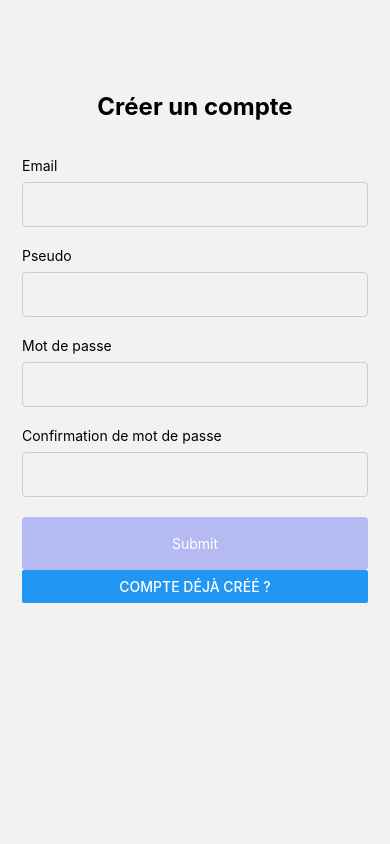
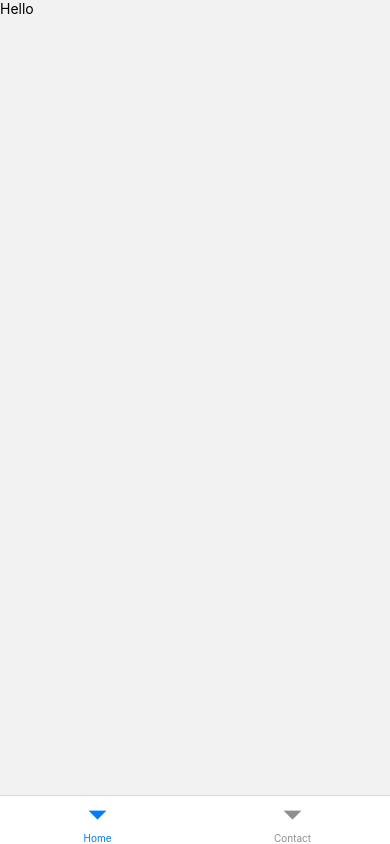
Before and after one commit to TallKAway/app-talkAway, a React Native app: screen /Home in a window 390 px wide. Built offline with nearby package versions, Linux system fonts and the light colour scheme.

Commit message:
feat: bottom tab navigation if user is sign in

```diff
--- a/App.tsx
+++ b/App.tsx
@@ -2,15 +2,34 @@ import { StatusBar } from 'expo-status-bar';
 import { SafeAreaView, StyleSheet, Text, View } from 'react-native';
 import { SignUpScreen } from './src/pages/AuthenticatePage/SignUpScreen';
 import { LogInScreen } from './src/pages/AuthenticatePage/LogInScreen';
-import { ScreenStackNavigatorParamList } from './src/domains/Navigation';
+import { DiscussionPage } from './src/pages/DiscussionPage/DiscussionPage';
+import { ContactPage } from './src/pages/ContactPage/ContactPage';
+import {
+    ScreenStackNavigatorParamList,
+    ScreenStackBottomNavigatorParamList,
+} from './src/domains/Navigation';
 import { NavigationContainer } from '@react-navigation/native';
 import { createNativeStackNavigator } from '@react-navigation/native-stack';
+import { createBottomTabNavigator } from '@react-navigation/bottom-tabs';
 
 const Stack = createNativeStackNavigator<ScreenStackNavigatorParamList>();
+const TabStack = createBottomTabNavigator<ScreenStackBottomNavigatorParamList>();
 
 export default function App() {
+    const isSignUp = false;
     return (
         <NavigationContainer>
+            {!isSignUp ? (
+                <TabStack.Navigator
+                    screenOptions={{
+                        headerShown: false,
+                    }}
+                    initialRouteName="Home"
+                >
+                    <TabStack.Screen name="Home" component={DiscussionPage} />
+                    <TabStack.Screen name="Contact" component={ContactPage} />
+                </TabStack.Navigator>
+            ) : (
                 <Stack.Navigator
                     screenOptions={{
                         headerShown: false,
@@ -20,6 +39,8 @@ export default function App() {
                     <Stack.Screen name="SignUp" component={SignUpScreen} />
                     <Stack.Screen name="LogIn" component={LogInScreen} />
                 </Stack.Navigator>
+            )}
+
             <StatusBar style="auto" />
         </NavigationContainer>
     );
--- a/package.json
+++ b/package.json
@@ -10,6 +10,7 @@
   },
   "dependencies": {
     "@expo/webpack-config": "^19.0.0",
+    "@react-navigation/bottom-tabs": "^6.5.11",
     "@react-navigation/native": "^6.1.9",
     "@react-navigation/native-stack": "^6.9.16",
     "expo": "~49.0.15",
--- a/src/pages/ContactPage/ContactPage.tsx
+++ b/src/pages/ContactPage/ContactPage.tsx
@@ -0,0 +1,10 @@
+import { View, Text } from 'react-native';
+import { SafeAreaView } from 'react-native-safe-area-context';
+
+export const ContactPage = () => {
+    return (
+        <SafeAreaView>
+            <Text>Hello World</Text>
+        </SafeAreaView>
+    );
+};
--- a/src/pages/DiscussionPage/DiscussionPage.tsx
+++ b/src/pages/DiscussionPage/DiscussionPage.tsx
@@ -0,0 +1,9 @@
+import { View, Text, SafeAreaView } from 'react-native';
+
+export const DiscussionPage = () => {
+    return (
+        <SafeAreaView>
+            <Text>Hello</Text>
+        </SafeAreaView>
+    );
+};
```
Also changed, not shown: src/domains/Navigation.ts (+7 -0 lines), 1 other file (tests, documents, lock files or other folders). Lines whose indentation alone changed are shown as unchanged.
